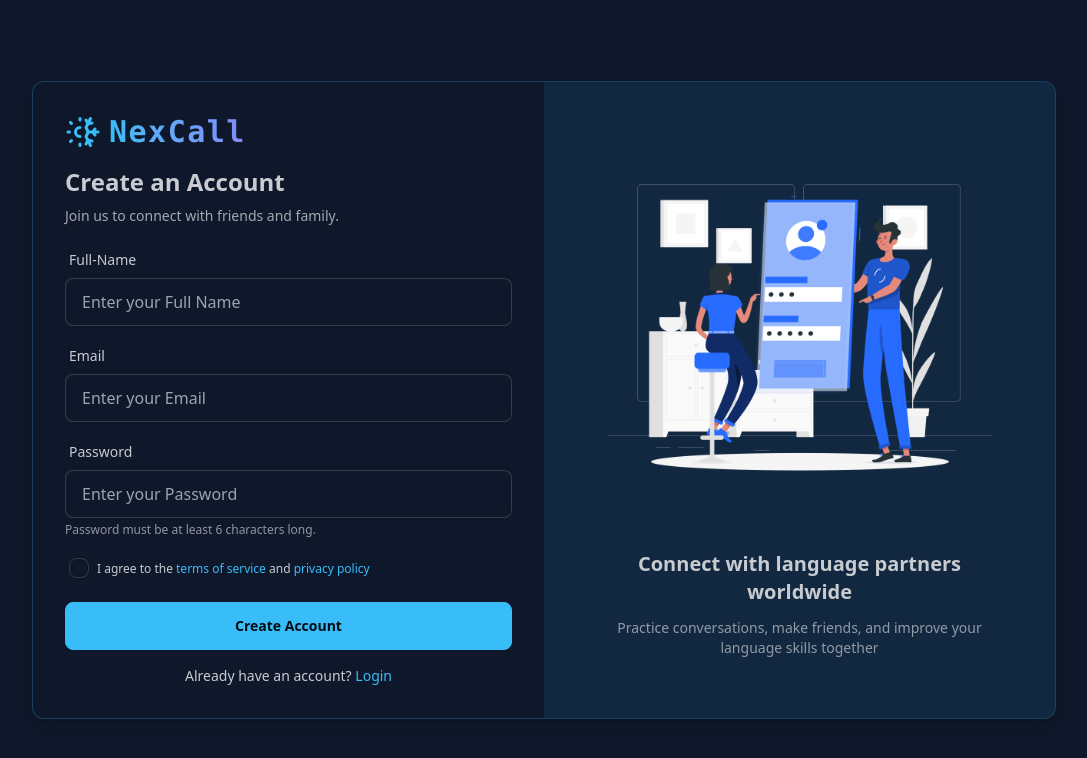
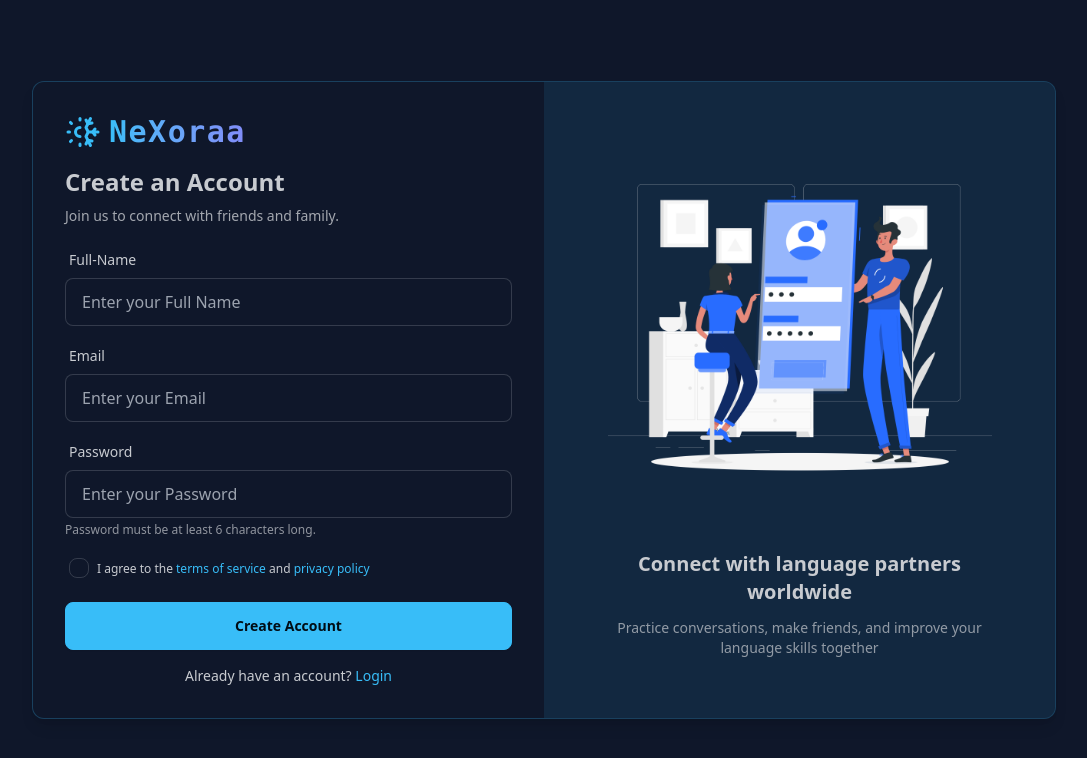
Before and after one commit to Abhinavan2004/NeXoraa, a React (Vite) app in the folder frontend/: page /signup in a window 1280 px wide. Shown: the top 758 px of the page, without its empty margins (96-1183 px from the left). Built offline with nearby package versions, Linux system fonts and the light colour scheme; no server answers.

Commit message:
added Navbar

```diff
--- a/frontend/src/components/Navbar.jsx
+++ b/frontend/src/components/Navbar.jsx
@@ -8,7 +8,7 @@ const Navbar = () => {
 
   const location = useLocation();
   const isChatPage = location.pathname?.startsWith("/chat") ;
-
+  const queryclient = QueryClient ;
   const {mutate:logoutMutation , } = useMutation({
     mutationFn: async () => {
       const response = await axiosInstance.post("/auth/logout");
@@ -16,10 +16,12 @@ const Navbar = () => {
     },
  onSuccess: () => {
     // Immediately set auth data to null
-    QueryClient.setQueryData(["authUser"], null);
+    queryclient.setQueryData(["authUser"], null);
     // Also invalidate to trigger refetch
-    QueryClient.invalidateQueries({ queryKey: ["authUser"] });
+    queryclient.invalidateQueries({ queryKey: ["authUser"] });
   }  })
+
+
 
 return (
 <nav className="bg-base-200 border-b border-base-300 sticky top-0 z-30 h-16 flex items-center">
@@ -32,7 +34,7 @@ return (
 <SunSnowIcon className="size-9 text-primary" />
 <span className="text-3xl font-bold font-mono bg-clip-text text-transparent bg-gradient-to-r
 from-primary to-secondary tracking-wider">
-NexCall
+ NeXoraa
 </span>
 </Link>
 </div>
@@ -49,11 +51,9 @@ NexCall
 
 
 <div className="flex items-center gap-3 sm:gap-4">
-<Link to="/notifications">
 <button className="btn btn-ghost btn-circle">
 <PaletteIcon className="h-6 w-6 text-base-content opacity-70" />
 </button>
-</Link>
 </div>
 
 
--- a/frontend/src/components/PageLoader.jsx
+++ b/frontend/src/components/PageLoader.jsx
@@ -1,11 +1,11 @@
 import React from 'react'
-import { LoaderPinwheel } from 'lucide-react'
+import { LoaderPinwheel, RectangleEllipsis } from 'lucide-react'
 // This component is used to show a loading spinner while the page is loading
 // It uses the LoaderPinwheel icon from lucide-react and applies a spinning animation to it
 const PageLoader = () => {
   return (
-      <div className="min-h-screen flex justify-center items-center">
-    <LoaderPinwheel className="size-8 animate-spin" />
+      <div className="min-h-screen flex justify-center items-center" data-theme="night">
+    <RectangleEllipsis className="size-10 animate-spin" />
   </div> )
 }
 
--- a/frontend/src/components/Sidebar.jsx
+++ b/frontend/src/components/Sidebar.jsx
@@ -26,7 +26,7 @@ const Sidebar = () => {
         <Link to="/" className="flex items-center gap-2.5">
           <SunSnowIcon className="size-9 text-primary" />
           <span className="text-3xl font-bold font-mono bg-clip-text text-transparent bg-gradient-to-r from-primary to-secondary tracking-wider">
-            NexCall
+            NeXoraa
           </span>
         </Link>
       </div>
--- a/frontend/src/pages/LoginPage.jsx
+++ b/frontend/src/pages/LoginPage.jsx
@@ -41,7 +41,7 @@ const LoginPage = () => {
           <div className="mb-4 flex items-center justify-start gap-2">
             <SunSnowIcon className="size-9 text-primary" />
             <span className="text-3xl font-bold font-mono bg-clip-text text-transparent bg-gradient-to-r from-primary to-secondary tracking-wider">
-              NexCall
+               NeXoraa
             </span>
           </div>
 
--- a/frontend/src/pages/SignupPage.jsx
+++ b/frontend/src/pages/SignupPage.jsx
@@ -44,7 +44,7 @@ const SignupPage = () => {
         {/* LOGO */}
         <div className='mb-4 flex justify-start items-center gap-2'>
           <SunSnowIcon className='size-9 text-primary' />
-          <span className='text-3xl font-bold font-mono bg-clip-text text-transparent bg-gradient-to-r from-primary to-secondary tracking-wider'>NexCall</span>
+          <span className='text-3xl font-bold font-mono bg-clip-text text-transparent bg-gradient-to-r from-primary to-secondary tracking-wider'> NeXoraa</span>
         </div>
 
         {/* SIGNUP FORM */}
```
Also changed, not shown: 1 other file (tests, documents, lock files or other folders).
